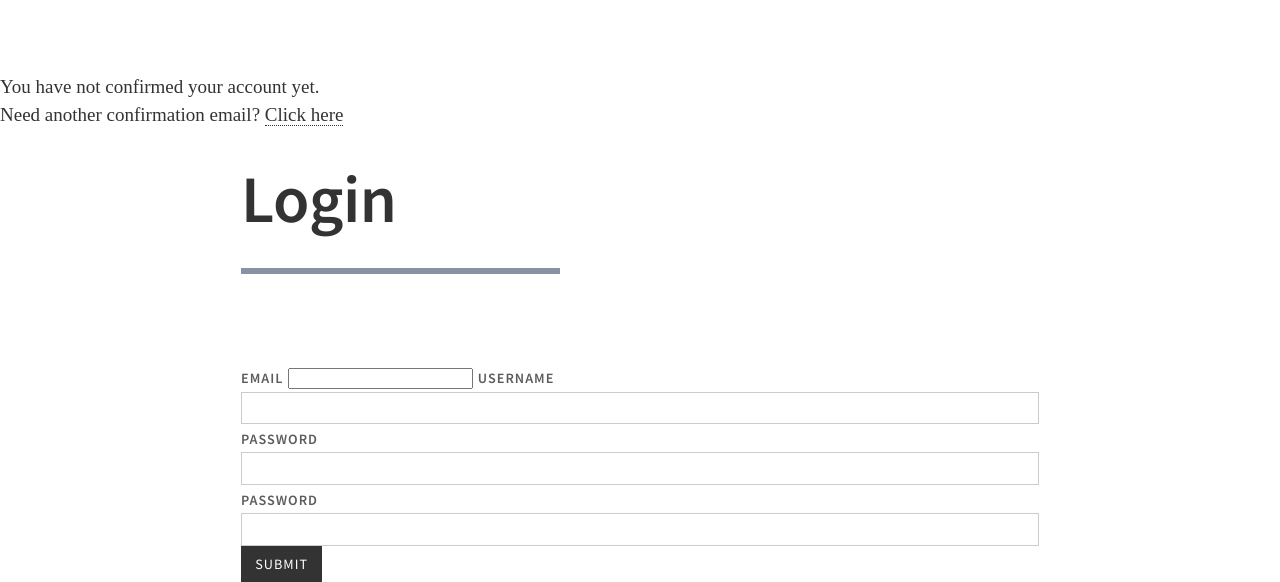
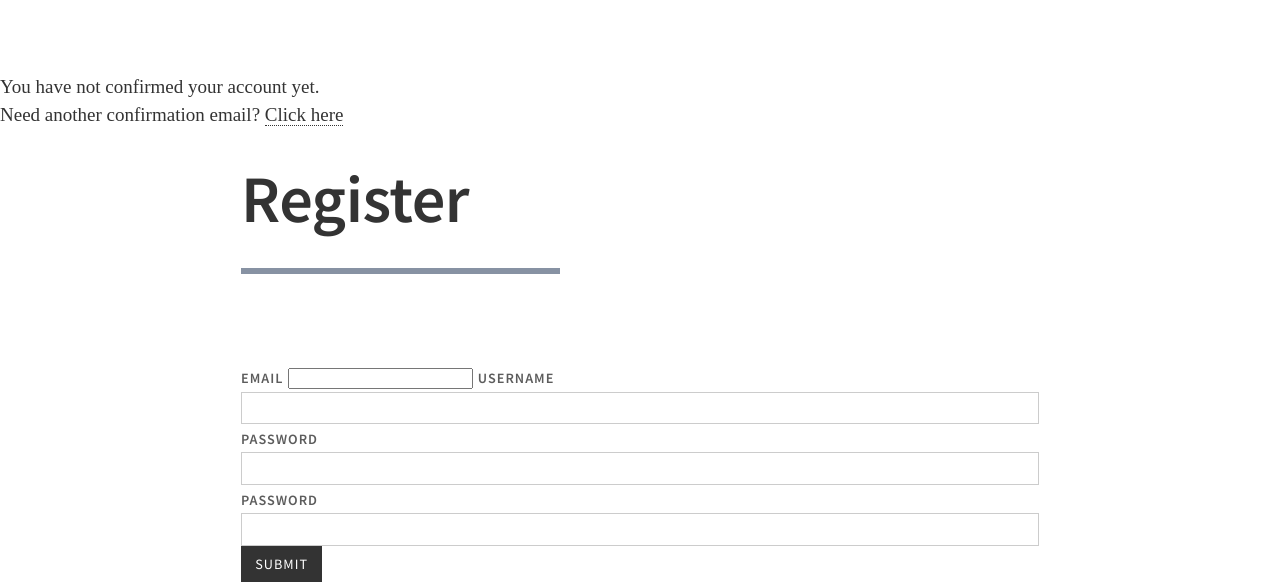
Before and after one commit to l1f/blog, a Python web app: template app/templates/auth/register.html in a window 1280 px wide. Shown: the top 582 px of the page. Run offline with Jinja, Linux system fonts and the light colour scheme; the template is opened without the code that fills it, so the values that code supplies are empty, except form fields; form fields are guessed from the names that the template uses; style sheets or scripts are compiled from the project's sources; some libraries are stand-ins or nearby versions; some web fonts are replaced.

Commit message:
title fixed on the register page

```diff
--- a/app/templates/auth/register.html
+++ b/app/templates/auth/register.html
@@ -4,7 +4,7 @@
 {% block page_content %}
     <article>
         <div class="page-header">
-            <h1>Login</h1>
+            <h1>Register</h1>
         </div>
         <form method="POST" action="{{ url_for("auth.register") }}">
             <div>
```
